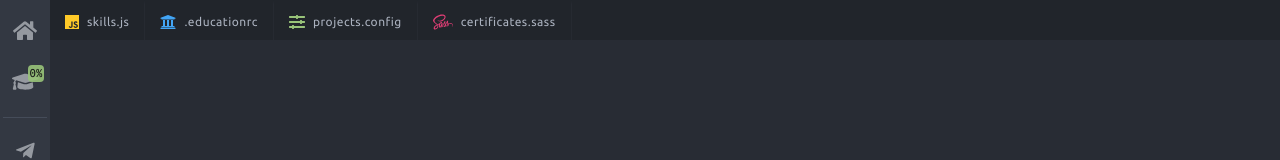
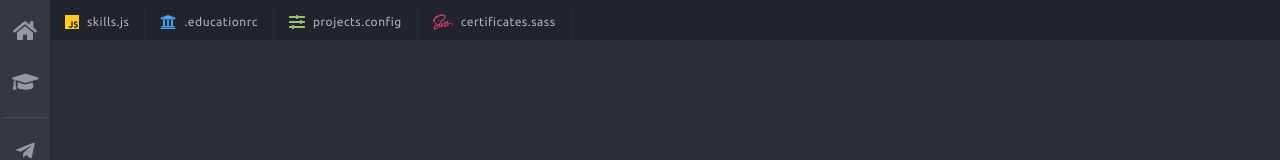
Before and after one commit to caglarturali/caglarturali.github.io.bak, a React (Create React App) app: page / in a window 1280 px wide. Shown: the top 160 px of the page. Built offline with nearby package versions, Linux system fonts and the light colour scheme; no server answers.

Commit message:
Disable badge for now

```diff
--- a/src/data/index.tsx
+++ b/src/data/index.tsx
@@ -30,7 +30,7 @@ export const pages: PageLink[] = [
     url: '/diploma',
     icon: 'graduation-cap',
     isInternal: true,
-    badge: `${calculateDiplomaProgress(diplomaData, 0)}%`,
+    // badge: `${calculateDiplomaProgress(diplomaData, 0)}%`,
     comp: () => <Diploma diplomaData={diplomaData} staticData={staticData} />,
   },
 ];
```
